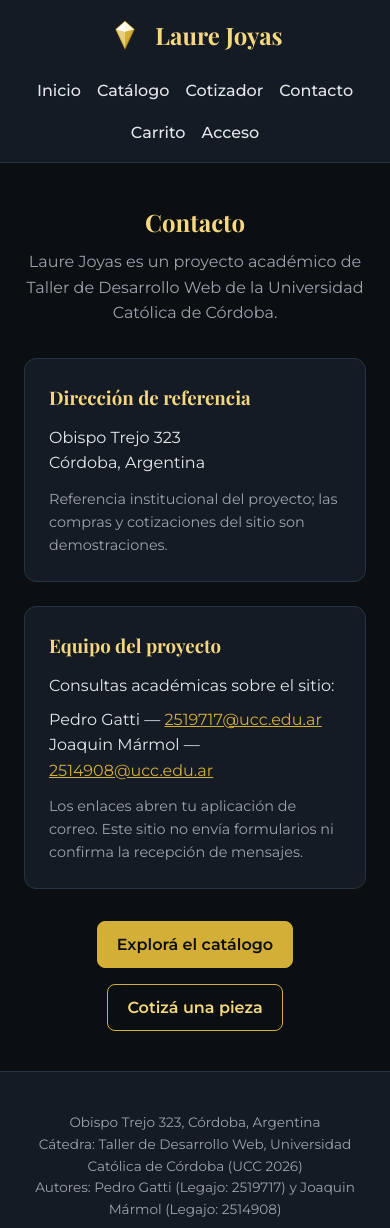
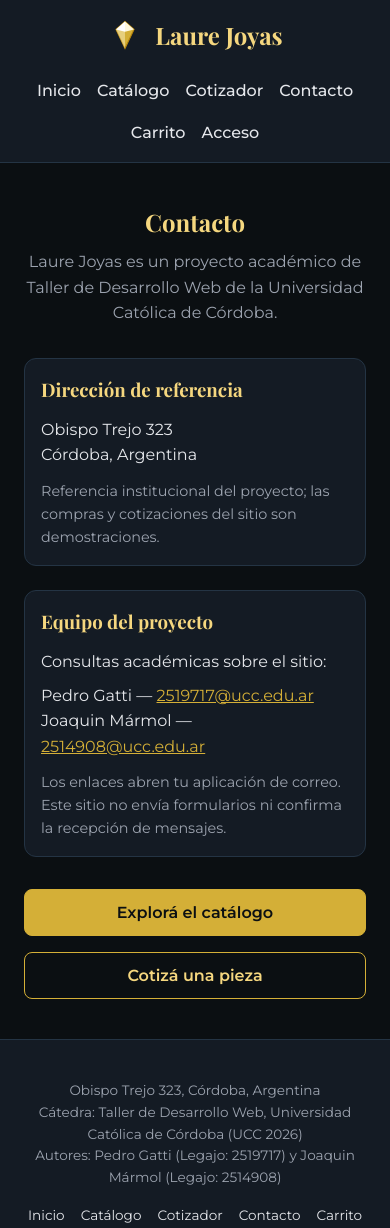
Before and after one commit to PedroGattiUCC/proyecto2026-Gatti-Marmol, a React (Vite) app in the folder segunda-entrega/: page /contacto in a window 390 px wide. Shown: the top 1228 px of the page. Built offline with nearby package versions, Linux system fonts and the light colour scheme; a web font is replaced by a local one.

Commit message:
style(responsive): ajustar contacto e inicio para celulares

```diff
--- a/segunda-entrega/src/styles/Contacto.scss
+++ b/segunda-entrega/src/styles/Contacto.scss
@@ -16,7 +16,7 @@
 
 .contacto-columnas {
   display: grid;
-  grid-template-columns: repeat(2, 1fr);
+  grid-template-columns: repeat(2, minmax(0, 1fr));
   gap: 1.5rem;
   margin-bottom: 2rem;
 
@@ -66,3 +66,18 @@
 .contacto-accion-secundaria {
   @include boton-secundario;
 }
+
+@media (max-width: $movil) {
+  .contacto-columna {
+    padding: 1rem;
+  }
+
+  .contacto-acciones {
+    flex-direction: column;
+
+    a {
+      text-align: center;
+      overflow-wrap: anywhere;
+    }
+  }
+}
--- a/segunda-entrega/src/styles/Home.scss
+++ b/segunda-entrega/src/styles/Home.scss
@@ -3,7 +3,7 @@
 
 .home-banner {
   display: grid;
-  grid-template-columns: repeat(2, 1fr);
+  grid-template-columns: repeat(2, minmax(0, 1fr));
   align-items: center;
   gap: 2rem;
   margin-bottom: 3rem;
@@ -66,7 +66,7 @@
 
 .home-tarjetas {
   display: grid;
-  grid-template-columns: repeat(auto-fit, minmax(260px, 1fr));
+  grid-template-columns: repeat(auto-fit, minmax(min(260px, 100%), 1fr));
   gap: 1.5rem;
   margin-bottom: 2rem;
 }
@@ -139,3 +139,22 @@
   margin-bottom: 0;
   padding: 2rem 1.5rem;
 }
+
+@media (max-width: $movil) {
+  .home-banner-texto h2 {
+    font-size: 2rem;
+  }
+
+  .home-acciones {
+    flex-direction: column;
+
+    a {
+      text-align: center;
+      overflow-wrap: anywhere;
+    }
+  }
+
+  .home-cotizador {
+    padding: 1.5rem 1rem;
+  }
+}
--- a/segunda-entrega/src/styles/NotFound.scss
+++ b/segunda-entrega/src/styles/NotFound.scss
@@ -36,3 +36,18 @@
 .notfound-accion-secundaria {
   @include boton-secundario;
 }
+
+@media (max-width: $movil) {
+  .notfound {
+    padding: 2rem 0;
+  }
+
+  .notfound-acciones {
+    flex-direction: column;
+
+    a {
+      text-align: center;
+      overflow-wrap: anywhere;
+    }
+  }
+}
```
